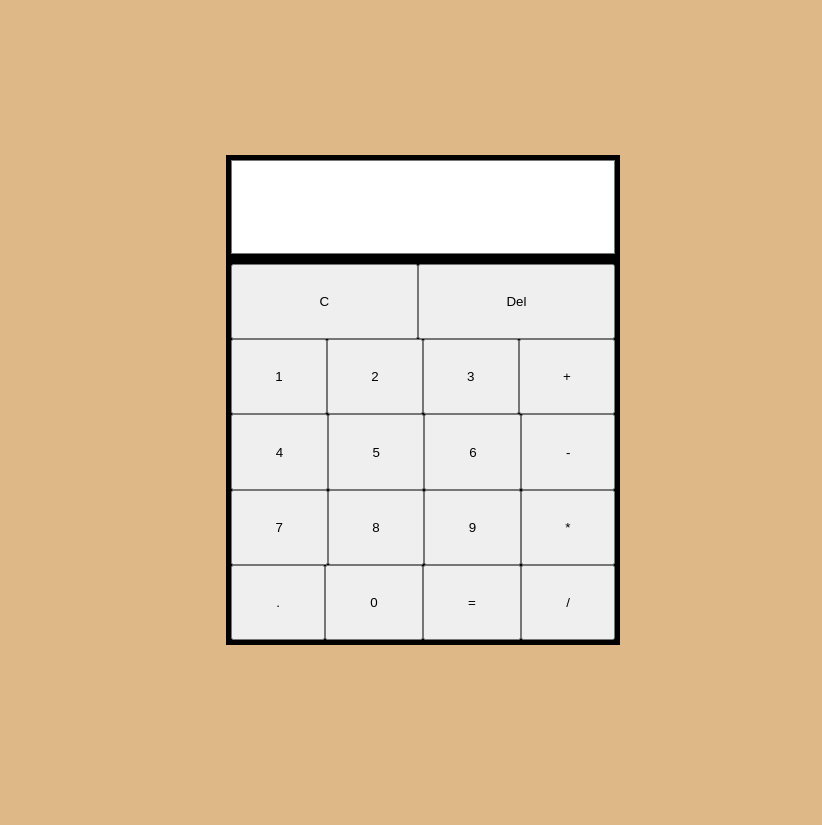
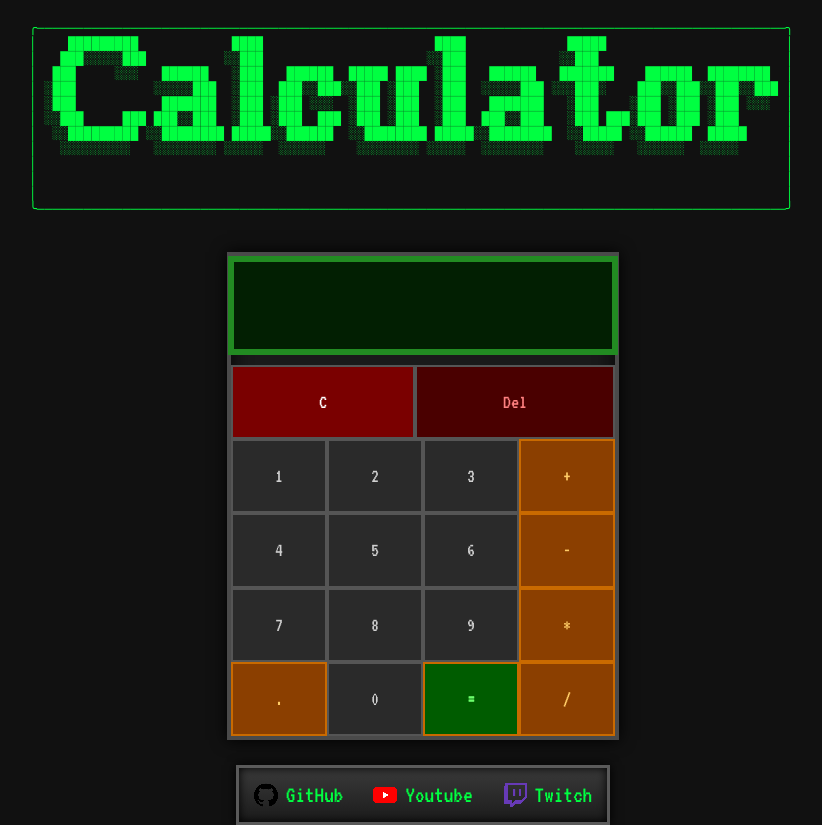
Before and after one commit to Mayn18/Basic-Calculator, a plain HTML site: page index.html in a window 1280 px wide. Shown: the whole page, without its empty margins (217-1039 px from the left). Before the commit the page ends 800 px from the top, so only its background shows below. Drawn offline with Linux system fonts and the light colour scheme; a web font is replaced by a local one.

Commit message:
Improved CSS

```diff
--- a/index.html
+++ b/index.html
@@ -6,10 +6,31 @@
     <meta name="viewport" content="width=device-width, initial-scale=1.0">
     <link rel="stylesheet" href="style.css">
     <script src="script.js" defer></script>
+    <link rel="preconnect" href="https://fonts.googleapis.com">
+    <link rel="preconnect" href="https://fonts.gstatic.com" crossorigin>
+    <link href="https://fonts.googleapis.com/css2?family=Coral+Pixels&family=Geist+Pixel&family=Press+Start+2P&family=VT323&display=swap" rel="stylesheet">
     <title>Calculator</title>
 </head>
 
 <body>
+    <div class="Header">
+        <pre class="ascii-art">
+            ╭────────────────────────────────────────────────────────────────────────────────────────────────╮
+            │    █████████            ████                      ████             █████                       │
+            │   ███░░░░░███          ░░███                     ░░███            ░░███                        │
+            │  ███     ░░░   ██████   ░███   ██████  █████ ████ ░███   ██████   ███████    ██████  ████████  │
+            │ ░███          ░░░░░███  ░███  ███░░███░░███ ░███  ░███  ░░░░░███ ░░░███░    ███░░███░░███░░███ │
+            │ ░███           ███████  ░███ ░███ ░░░  ░███ ░███  ░███   ███████   ░███    ░███ ░███ ░███ ░░░  │
+            │ ░░███     ███ ███░░███  ░███ ░███  ███ ░███ ░███  ░███  ███░░███   ░███ ███░███ ░███ ░███      │
+            │  ░░█████████ ░░████████ █████░░██████  ░░████████ █████░░████████  ░░█████ ░░██████  █████     │
+            │   ░░░░░░░░░   ░░░░░░░░ ░░░░░  ░░░░░░    ░░░░░░░░ ░░░░░  ░░░░░░░░    ░░░░░   ░░░░░░  ░░░░░      │
+            │                                                                                                │
+            │                                                                                                │
+            │                                                                                                │
+            ╰────────────────────────────────────────────────────────────────────────────────────────────────╯
+        </pre>
+    </div>
+
     <div class="main">
         <div class="view-port">
             <input type="text" name="main" id="text-field">
@@ -43,7 +64,23 @@
                 <button class="button-group operator-buttons" id="btn-equals">=</button>
                 <button class="button-group operator-buttons" id="btn-divide">/</button>
             </div>
+
         </div>
+    </div>
+    <div class="footer">
+        <div class="footer-links">
+        <a href="https://github.com/Mayn18" target="_blank" rel="noopener noreferrer" aria-label="GitHub" id="footer-link">
+            <img src="Media/github.png" alt="" class="footer-icon">
+            GitHub
+        </a>
+        <a href="https://www.youtube.com/@MaynToWorld" target="_blank" rel="noopener noreferrer" aria-label="GitHub" id="footer-link">
+            <img src="Media/youtube.png" alt="" class="footer-icon">
+            Youtube
+        </a>
+        <a href="https://www.twitch.tv/mayntoworld" target="_blank" rel="noopener noreferrer" aria-label="GitHub" id="footer-link">
+            <img src="Media/twitch.png" alt="" class="footer-icon">
+            Twitch
+        </a>
     </div>
 </body>
 
--- a/style.css
+++ b/style.css
@@ -1,30 +1,35 @@
-*{
+* {
     padding: 0;
     margin: 0;
 }
 
-body{
+body {
     height: 100vh;
     width: 100%;
     display: flex;
-    justify-content: center;
+    justify-content: space-between;
+    flex-direction: column;
     align-items: center;
-    background-color: burlywood;
+    background: #111111;
+    font-family: "VT323", monospace;
 }
 
-.main{
+.main {
     display: flex;
-    height: 60vh;
-    width: 30vw;
+    min-height: 60vh;
+    min-width: 30vw;
     gap: 10px;
     flex-direction: column;
     justify-content: center;
     align-items: center;
-    border: 5px solid black;
-    background-color: black;
+    background: #1a1a1a;
+    border: 4px solid #4a4a4a;
+    box-shadow:
+        0 0 15px #000,
+        inset 0 0 20px #050505;
 }
 
-.button-panel{
+.button-panel {
     width: 100%;
     display: flex;
     flex: 2 1 80%;
@@ -32,25 +37,121 @@ body{
 
 }
 
-.view-port{
+.view-port {
     display: flex;
     height: 100%;
     background-color: gray;
     width: 100%;
+    background: #021f02;
+    color: #32ff32;
+    border: 3px solid #228b22;
     flex: 1 1 20%;
 }
 
-#text-field{
+#text-field {
     flex-grow: 2;
+    background: #021f02;
+    border: 3px solid #228b22;
+    color: #32ff32;
+    font-family: "VT323", monospace;
+    font-size: 24px;
 }
-.button-panel div{
+
+.button-panel div {
     display: flex;
     justify-content: center;
     align-items: stretch;
     flex-grow: 2;
 }
 
-.button-group{
+.button-group {
     padding: 10px;
     flex-grow: 2;
+    background: #2a2a2a;
+    color: #d0d0d0;
+    border: 2px solid #555;
+    font-family: "VT323", monospace;
+    font-size: 20px;
 }
+
+.button-group:hover {
+    background: #444;
+}
+
+.operator-buttons {
+    background: #8b3f00;
+    color: #ffcc66;
+    border: 2px solid #c96a00;
+}
+
+.operator-buttons:hover {
+    background: #b45500;
+}
+
+#btn-clr {
+    background: #7a0000;
+    color: white;
+}
+
+#btn-del {
+    background: #4a0000;
+    color: #ff8080;
+}
+
+#btn-equals {
+    background: #005c00;
+    color: #6cff6c;
+    font-weight: bold;
+}
+
+.ascii-art {
+    font-family: monospace;
+    white-space: pre;
+    padding: 20px;
+    display: inline-block;
+    color: #00ff41;
+}
+
+.footer {
+    margin-top: 25px;
+    padding: 15px;
+    background: linear-gradient(180deg, #3a3a3a, #1b1b1b);
+    border: 3px solid #5a5a5a;
+    box-shadow:
+        inset 0 0 10px #000,
+        0 0 10px #000;
+}
+
+.footer-links {
+    display: flex;
+    justify-content: center;
+    gap: 30px;
+    flex-wrap: wrap;
+}
+
+.footer-icon{
+    width: 24px;
+    height: 24px;
+    image-rendering: pixelated;
+}
+
+#footer-link{
+    display: flex;
+    align-items: center;
+    gap: 8px;
+
+    color: #00ff41;
+    text-decoration: none;
+    font-family: "VT323", monospace;
+    font-size: 24px;
+}
+
+#footer-link:hover{
+    color: #ff8800;
+    border-color: #ff8800;
+    background: rgba(255,136,0,.08);
+
+    text-shadow:
+        0 0 5px #ff8800,
+        0 0 10px #ff8800;
+}
```
Also changed, not shown: Media/ascii-art-text.png (added), Media/github.png (added), Media/twitch.png (added), Media/youtube.png (added).
